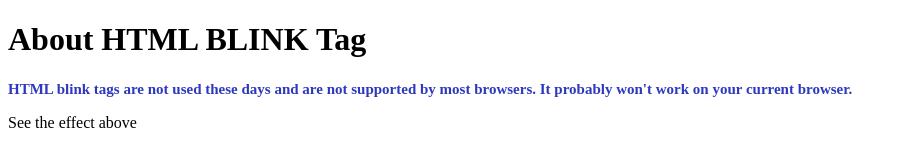
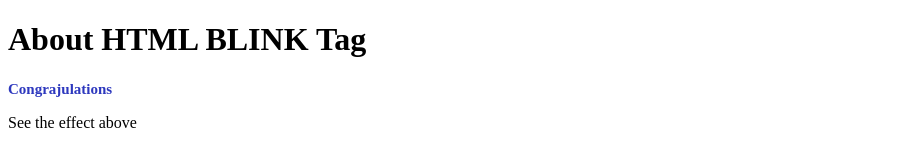
Before and after one commit to Sambhore/htmlwebsite, a plain HTML site: page index.html in a window 1280 px wide. Shown: the whole page, without its empty margins (0-907 px from the left). Drawn offline with Linux system fonts and the light colour scheme.

Commit message:
add congrajulations

```diff
--- a/index.html
+++ b/index.html
@@ -14,7 +14,7 @@
 
 <body>
     <h1> About HTML BLINK Tag</h1>
-    <blink> HTML blink tags are not used these days and are not supported by most browsers. It probably won't work on your current browser. </blink>
+    <blink> Congrajulations </blink>
     <p> See the effect above </p>
 
 </body>
```
